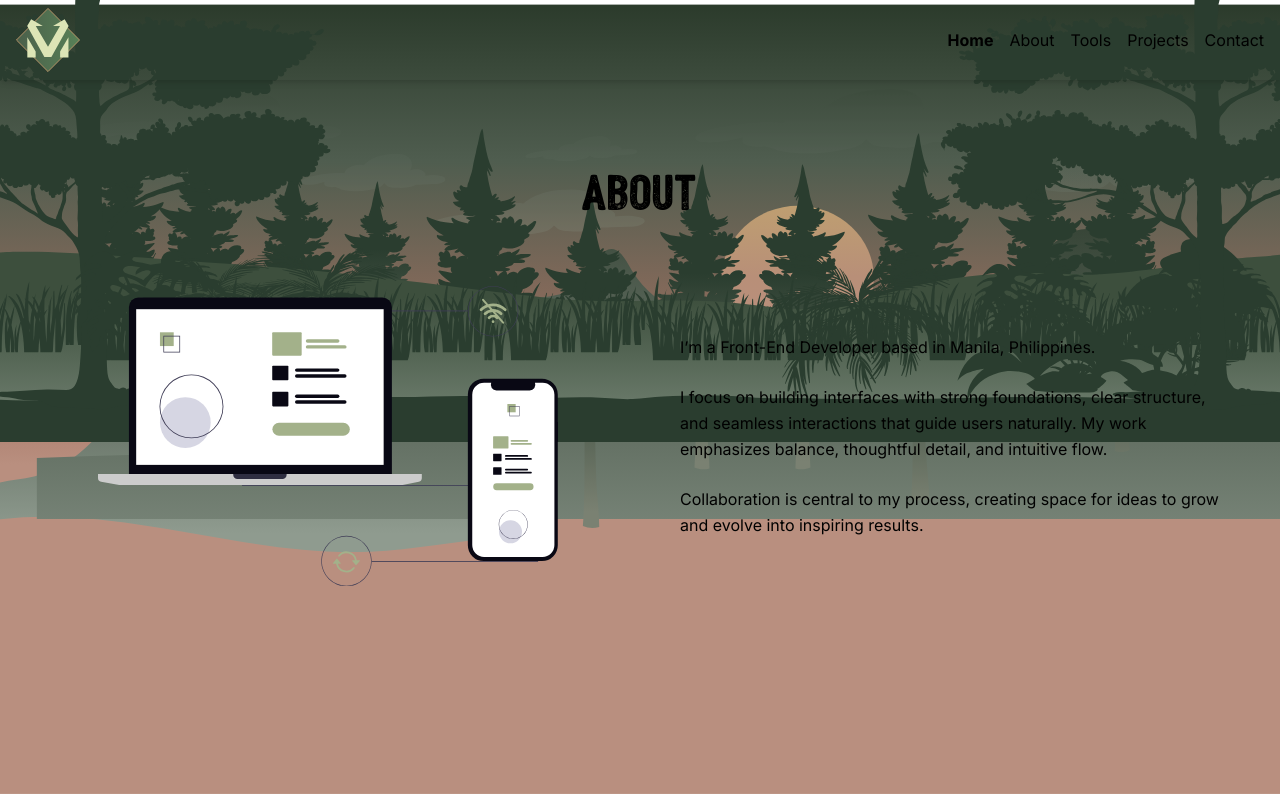
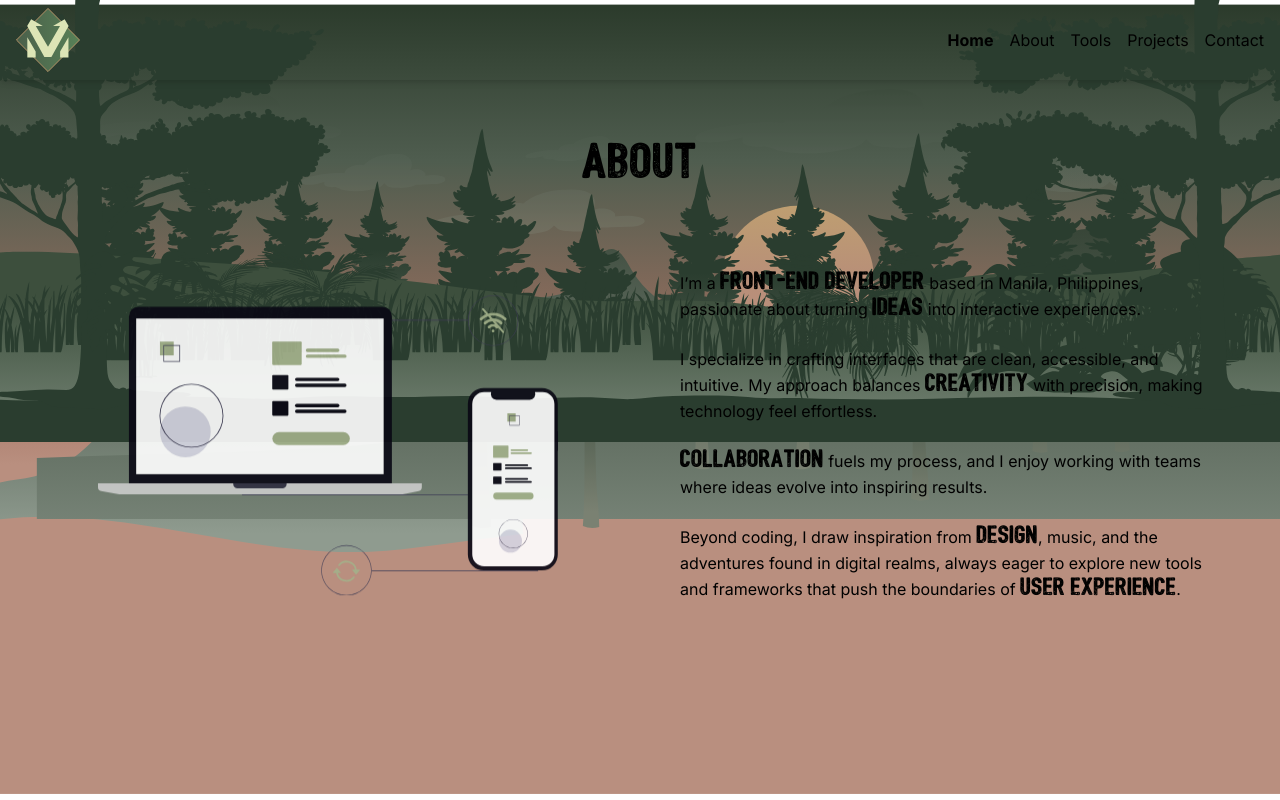
Before and after one commit to markmaraya/mry-portfolio, a React (Create React App) app: page / in a window 1280 px wide. Both pictures are taken after a click on the button "Explore My Work". Built offline with nearby package versions, Linux system fonts and the light colour scheme; some icons are missing.

Commit message:
style: emphasize key words with span styling and animation

```diff
--- a/src/components/sections/About.tsx
+++ b/src/components/sections/About.tsx
@@ -25,12 +25,19 @@ const About: React.FC<AboutProps> = ({ sectionRef }) => {
       "#about .about-me p",
       { opacity: 0, y: 30, x: -50 },
       { opacity: 1, y: 0, x: 0, ease: "power2.out", stagger: 0.15 },
-    ).fromTo(
-      "#about .about-svg",
-      { opacity: 0, y: 100 },
-      { opacity: 1, y: 0, ease: "back.out" },
-      "-=0.2",
-    );
+    )
+      .fromTo(
+        "#about .about-me p span",
+        { opacity: 0, y: 50 },
+        { opacity: 1, y: 0, ease: "power2.out", stagger: 0.15 },
+        "-=0.4",
+      )
+      .fromTo(
+        "#about .about-svg",
+        { opacity: 0, y: 100 },
+        { opacity: 1, y: 0, ease: "back.out" },
+        "-=0.2",
+      );
   }, []);
 
   return (
@@ -46,18 +53,43 @@ const About: React.FC<AboutProps> = ({ sectionRef }) => {
         </div>
         <div className="about-me relative p-4 text-left text-text">
           <p className="leading-relaxed mb-6">
-            I’m a Front-End Developer based in Manila, Philippines.
+            I’m a{" "}
+            <span className="inline-block relative font-hero text-secondary text-2xl leading-none">
+              Front-End Developer
+            </span>{" "}
+            based in Manila, Philippines, passionate about turning{" "}
+            <span className="inline-block relative font-hero text-secondary text-2xl leading-none">
+              ideas
+            </span>{" "}
+            into interactive experiences.
           </p>
           <p className="leading-relaxed mb-6">
-            I focus on building interfaces with strong foundations, clear
-            structure, and seamless interactions that guide users naturally. My
-            work emphasizes balance, thoughtful detail, and intuitive flow.
+            I specialize in crafting interfaces that are clean, accessible, and
+            intuitive. My approach balances{" "}
+            <span className="inline-block relative font-hero text-secondary text-2xl leading-none">
+              creativity
+            </span>{" "}
+            with precision, making technology feel effortless.
+          </p>
+          <p className="leading-relaxed mb-6">
+            <span className="inline-block relative font-hero text-secondary text-2xl leading-none">
+              Collaboration
+            </span>{" "}
+            fuels my process, and I enjoy working with teams where ideas evolve
+            into inspiring results.
           </p>
           <p className="leading-relaxed">
-            Collaboration is central to my process, creating space for ideas to
-            grow and evolve into inspiring results.
+            Beyond coding, I draw inspiration from{" "}
+            <span className="inline-block relative font-hero text-secondary text-2xl leading-none">
+              design
+            </span>
+            , music, and the adventures found in digital realms, always eager to
+            explore new tools and frameworks that push the boundaries of{" "}
+            <span className="inline-block relative font-hero text-secondary text-2xl leading-none">
+              user experience
+            </span>
+            .
           </p>
-
           <PawTrail />
         </div>
       </div>
```
